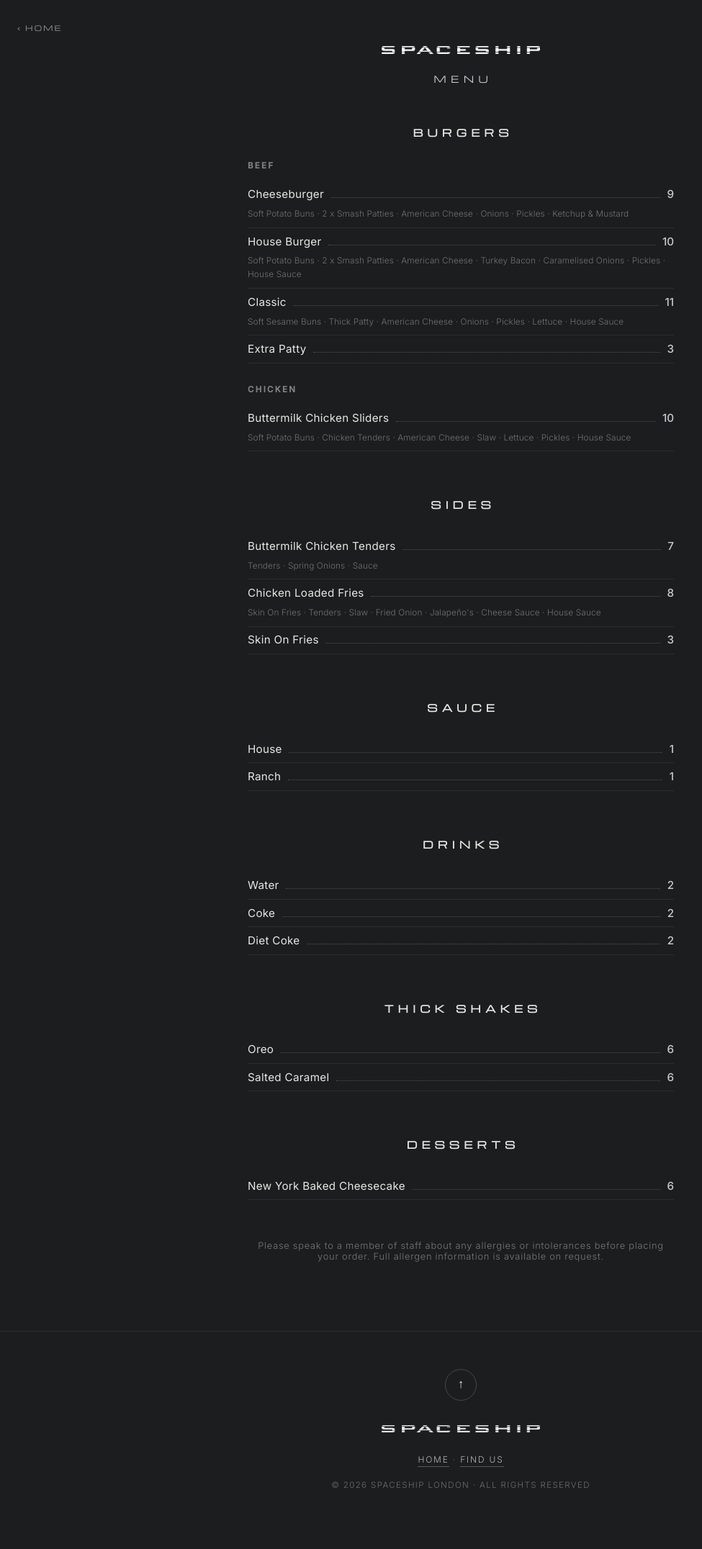
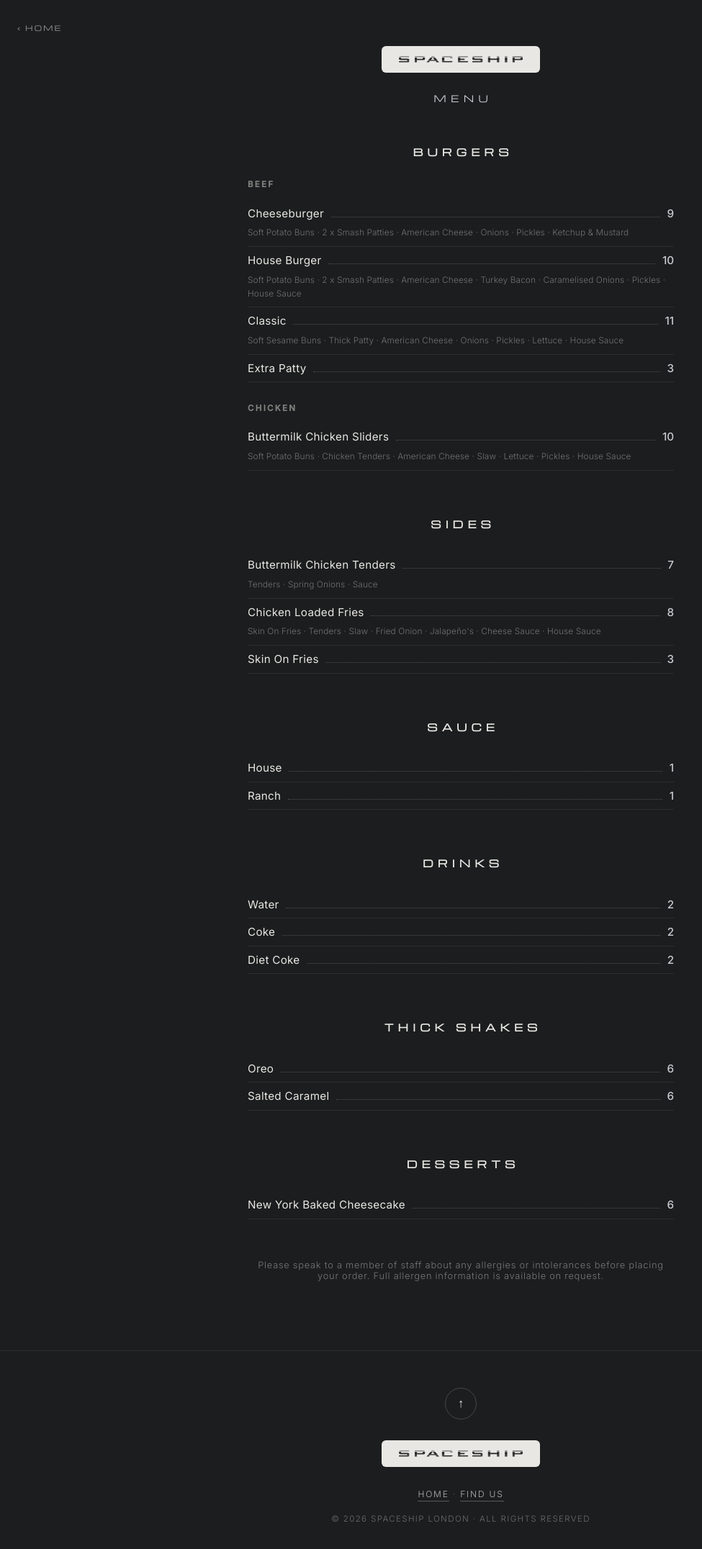
Before and after one commit to createweb7/spaceship, a Next.js app: page /menu in a window 1280 px wide. Shown: the top 2152 px of the page at 72% size, without its empty margins (0-975 px from the left). Before the commit the page ends 2121 px from the top, so only its background shows below. Built offline with nearby package versions, Linux system fonts and the light colour scheme.

Commit message:
Use black logo everywhere with light plate on dark backgrounds
- Removed "Minimal space. Maximum flavour." sub-tagline from hero
- Switched footer and menu header from white logo to black logo
- Added light background plate behind logo in footer/menu header for legibility

```diff
--- a/app/globals.css
+++ b/app/globals.css
@@ -31,7 +31,9 @@ footer {
 footer img {
   width: min(220px, 60vw);
   height: auto;
-  opacity: 0.9;
+  background: var(--paper);
+  padding: 0.9rem 1.5rem;
+  border-radius: 6px;
 }
 footer .back-to-top {
   display: flex;
--- a/app/menu/menu.css
+++ b/app/menu/menu.css
@@ -29,6 +29,9 @@ header img.wordmark {
   height: auto;
   display: block;
   margin: 0 auto;
+  background: var(--paper);
+  padding: 0.9rem 1.5rem;
+  border-radius: 6px;
 }
 header .tagline {
   margin-top: 1.6rem;
--- a/app/menu/page.js
+++ b/app/menu/page.js
@@ -15,7 +15,7 @@ export default function Menu() {
         <Link className="back" href="/">
           ‹ Home
         </Link>
-        <img className="wordmark" src="/spaceship_logo_white_new.png" alt="SPACESHIP" />
+        <img className="wordmark" src="/spaceship_logo_new.png" alt="SPACESHIP" />
         <p className="tagline">Menu</p>
       </header>
 
@@ -191,7 +191,7 @@ export default function Menu() {
 
       <footer>
         <BackToTop />
-        <img src="/spaceship_logo_white_new.png" alt="SPACESHIP" />
+        <img src="/spaceship_logo_new.png" alt="SPACESHIP" />
         <p className="footer-links">
           <Link href="/">Home</Link> · <VisitLink>Find Us</VisitLink>
         </p>
--- a/app/page.js
+++ b/app/page.js
@@ -10,7 +10,6 @@ export default function Home() {
       <section className="hero">
         <img className="wordmark" src="/spaceship_logo_new.png" alt="SPACESHIP" />
         <p className="tagline">Burgers · Sides · Shakes</p>
-        <p className="sub">Minimal space. Maximum flavour.</p>
         <div className="cta-row">
           <Link className="cta" href="/menu">
             Menu
@@ -60,7 +59,7 @@ export default function Home() {
 
       <footer>
         <BackToTop />
-        <img src="/spaceship_logo_white_new.png" alt="SPACESHIP" />
+        <img src="/spaceship_logo_new.png" alt="SPACESHIP" />
         <p className="footer-links">
           <Link href="/menu">Menu</Link> · <VisitLink>Find Us</VisitLink>
         </p>
```
